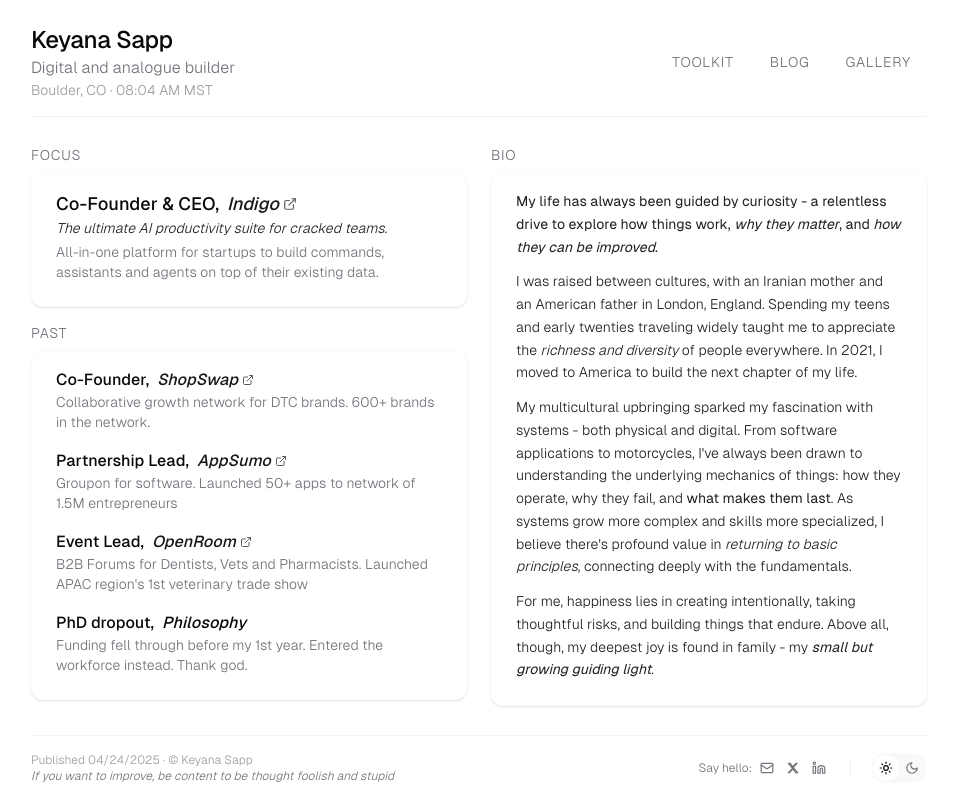
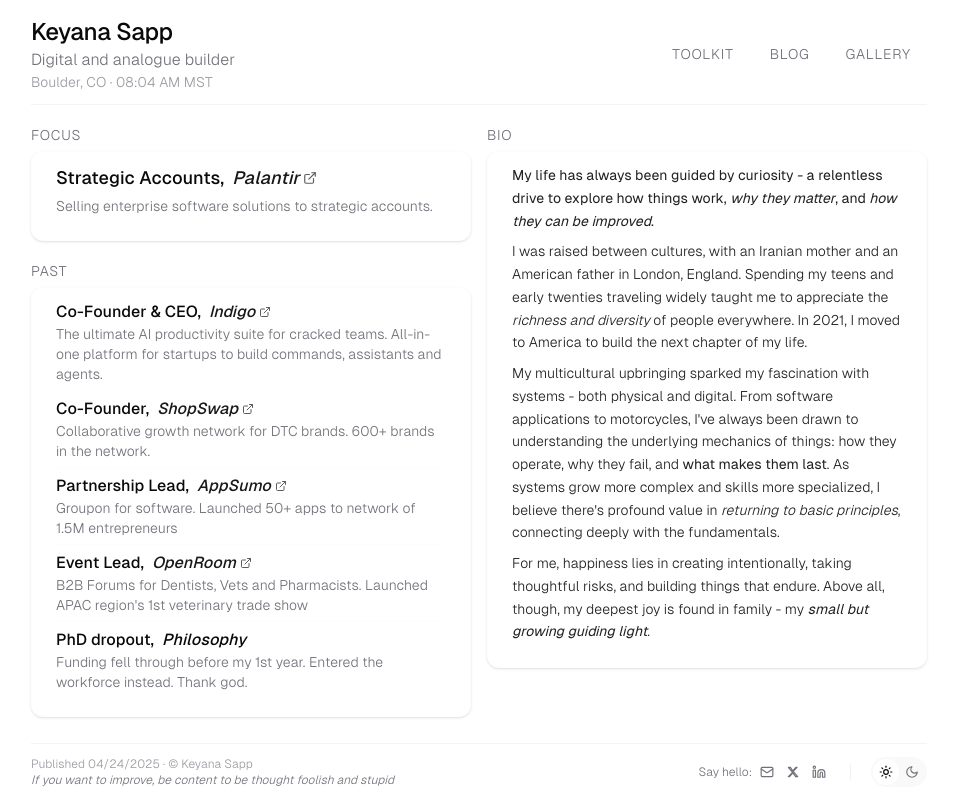
Before and after one commit to ksBrapZ/keyana-portfolio, a Next.js app: page / in a window 1280 px wide. Shown: the whole page, without its empty margins (161-1119 px from the left). Built offline with nearby package versions, Linux system fonts and the light colour scheme.

Commit message:
Update homepage: Add Palantir role and reorganize sections

```diff
--- a/components/BioSection.tsx
+++ b/components/BioSection.tsx
@@ -3,10 +3,10 @@ import { Card, CardContent, CardHeader, CardTitle } from "@/components/ui/card";
 const BioSection = () => {
   return (
     <section>
-      <h2 className="text-muted-foreground text-sm uppercase tracking-wider mb-2">Bio</h2>
+      <h2 className="text-muted-foreground text-sm uppercase tracking-wider mb-1.5">Bio</h2>
       <Card className="bg-card/5 border-border/10">
-        <CardContent className="pt-4">
-          <div className="text-card-foreground/90 text-sm leading-relaxed space-y-3">
+        <CardContent className="pt-3">
+          <div className="text-card-foreground/90 text-sm leading-relaxed space-y-2">
             <p><strong>My life has always been guided by curiosity - a relentless drive to explore how things work, <em>why they matter</em>, and <em>how they can be improved</em>.</strong></p>
 
             <p>I was raised between cultures, with an Iranian mother and an American father in London, England. Spending my teens and early twenties traveling widely taught me to appreciate the <em>richness and diversity</em> of people everywhere. In 2021, I moved to America to build the next chapter of my life.</p>
--- a/components/FocusSection.tsx
+++ b/components/FocusSection.tsx
@@ -3,25 +3,24 @@ import { ExternalLink } from "lucide-react";
 
 const FocusSection = () => {
   return (
-    <section className="mb-4">
-      <h2 className="text-muted-foreground text-sm uppercase tracking-wider mb-2">Focus</h2>
+    <section className="mb-3">
+      <h2 className="text-muted-foreground text-sm uppercase tracking-wider mb-1.5">Focus</h2>
       <Card className="bg-card/5 border-border/10">
-        <CardContent className="pt-4">
+        <CardContent className="pt-3">
           <div className="group">
             <h3 className="text-lg font-medium flex items-center">
-              Co-Founder & CEO,
+              Strategic Accounts,
               <a
-                href="https://getindigo.ai"
+                href="https://www.palantir.com"
                 className="text-primary ml-2 group-hover:text-primary/80 transition-colors flex items-center"
                 target="_blank"
                 rel="noopener noreferrer"
               >
-                <i>Indigo</i>
+                <i>Palantir</i>
                 <ExternalLink size={14} className="ml-1 opacity-70" />
               </a>
             </h3>
-            <p className="text-card-foreground/90 italic text-sm">The ultimate AI productivity suite for cracked teams.</p>
-            <p className="text-muted-foreground text-sm mt-1">All-in-one platform for startups to build commands, assistants and agents on top of their existing data.</p>
+            <p className="text-muted-foreground text-sm mt-1">Selling enterprise software solutions to strategic accounts.</p>
           </div>
         </CardContent>
       </Card>
--- a/components/Footer.tsx
+++ b/components/Footer.tsx
@@ -24,9 +24,9 @@ const Footer = () => {
   }, []);
 
   return (
-    <footer className="w-full py-4">
+    <footer className="w-full py-3 bg-background">
       <div className="container mx-auto px-6 md:px-12 lg:px-16 max-w-screen-lg">
-        <Separator className="bg-border/40 mb-4" />
+        <Separator className="bg-border/40 mb-3" />
 
         <div className="flex flex-col md:flex-row justify-between items-start md:items-center space-y-3 md:space-y-0">
           <div>
--- a/components/Header.tsx
+++ b/components/Header.tsx
@@ -32,7 +32,7 @@ const Header = () => {
   }, []);
 
   return (
-    <header className="w-full pt-6 pb-4">
+    <header className="w-full pt-4 pb-3 bg-background">
       <div className="container mx-auto px-6 md:px-12 lg:px-16 max-w-screen-lg relative">
         <div className="flex flex-col md:flex-row justify-between items-start md:items-center">
           <div className="flex flex-row justify-between items-center w-full">
@@ -192,7 +192,7 @@ const Header = () => {
         </>
       )}
 
-      <div className="container mx-auto px-6 md:px-12 lg:px-16 max-w-screen-lg mt-4">
+      <div className="container mx-auto px-6 md:px-12 lg:px-16 max-w-screen-lg mt-3">
         <Separator className="bg-border/40" />
       </div>
     </header>
--- a/components/PastSection.tsx
+++ b/components/PastSection.tsx
@@ -34,10 +34,19 @@ const PastItem = ({ title, company, companyUrl, description }: PastItemProps) =>
 const PastSection = () => {
   return (
     <section>
-      <h2 className="text-muted-foreground text-sm uppercase tracking-wider mb-2">Past</h2>
+      <h2 className="text-muted-foreground text-sm uppercase tracking-wider mb-1.5">Past</h2>
       <Card className="bg-card/5 border-border/10">
-        <CardContent className="pt-4">
-          <div className="space-y-2">
+        <CardContent className="pt-3">
+          <div className="space-y-1.5">
+            <PastItem
+              title="Co-Founder & CEO"
+              company="Indigo"
+              companyUrl="https://getindigo.ai"
+              description="The ultimate AI productivity suite for cracked teams. All-in-one platform for startups to build commands, assistants and agents."
+            />
+
+            <Separator className="bg-border/10 dark:bg-border/5" />
+
             <PastItem
               title="Co-Founder"
               company="ShopSwap"
--- a/pages/index.tsx
+++ b/pages/index.tsx
@@ -9,7 +9,7 @@ import BioSection from '@/components/BioSection';
 
 const Home: NextPage = () => {
   return (
-    <div className="min-h-screen flex flex-col bg-background text-foreground font-light">
+    <div className="h-screen flex flex-col bg-background text-foreground font-light overflow-hidden">
       <Head>
         <title>Keyana Sapp | Digital and Analogue Builder</title>
         <meta name="description" content="Personal website of Keyana Sapp" />
@@ -28,24 +28,28 @@ const Home: NextPage = () => {
         <link href="https://fonts.googleapis.com/css2?family=Geist+Sans:wght@300;400;500;600&family=Geist+Mono:wght@300;400&display=swap" rel="stylesheet" />
       </Head>
 
-      <Header />
+      <div className="flex-shrink-0">
+        <Header />
+      </div>
 
-      <main className="py-3 flex-1">
-        <div className="container mx-auto px-6 md:px-12 lg:px-16 max-w-screen-lg">
+      <main className="flex-1 overflow-hidden">
+        <div className="container mx-auto px-6 md:px-12 lg:px-16 max-w-screen-lg h-full py-2">
           {/* Two-column layout for larger screens */}
-          <div className="w-full max-w-4xl mx-auto grid grid-cols-1 md:grid-cols-2 gap-3 md:gap-6">
-            <div className="space-y-3">
+          <div className="w-full max-w-4xl mx-auto grid grid-cols-1 md:grid-cols-2 gap-3 md:gap-4 h-full">
+            <div className="space-y-2 flex flex-col justify-start">
               <FocusSection />
               <PastSection />
             </div>
-            <div>
+            <div className="flex flex-col justify-start">
               <BioSection />
             </div>
           </div>
         </div>
       </main>
 
-      <Footer />
+      <div className="flex-shrink-0">
+        <Footer />
+      </div>
     </div>
   );
 };
```
